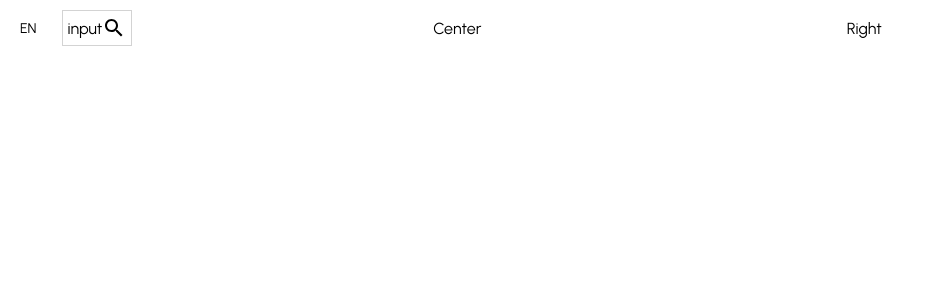
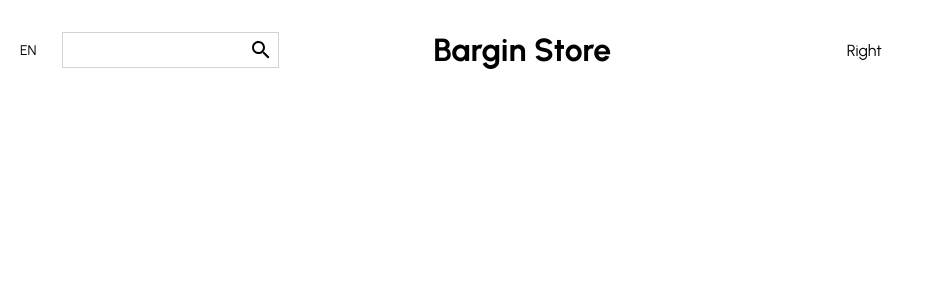
Before and after one commit to saintjohn1992/online-store-demo, a React (Create React App) app: page / in a window 1280 px wide. Shown: the top 300 px of the page, without its empty margins (0-925 px from the left). Built offline with nearby package versions, Linux system fonts and the light colour scheme.

Commit message:
setting the basic layout

```diff
--- a/src/components/Navbar.js
+++ b/src/components/Navbar.js
@@ -27,10 +27,18 @@ const Container = styled.div`
  margin-left: 25px;
  padding: 5px;
  `
+const Input = styled.input`
+  border: none;
+`
 
  const Center = styled.div`
  flex: 1;
  `
+const Logo = styled.h1`
+  font-weight: bold;
+
+  `
+
  const Right = styled.div`
  flex: 1;
  `
@@ -42,11 +50,11 @@ const Navbar = () => {
         <Left>
             <Language>EN</Language>
             <SearchContainer>
-                input
+                <Input />
                 <Search />
             </SearchContainer>
         </Left>
-        <Center>Center</Center>
+        <Center><Logo>Bargin Store</Logo></Center>
         <Right>Right</Right>
      </Wrapper>
     </Container>
```
